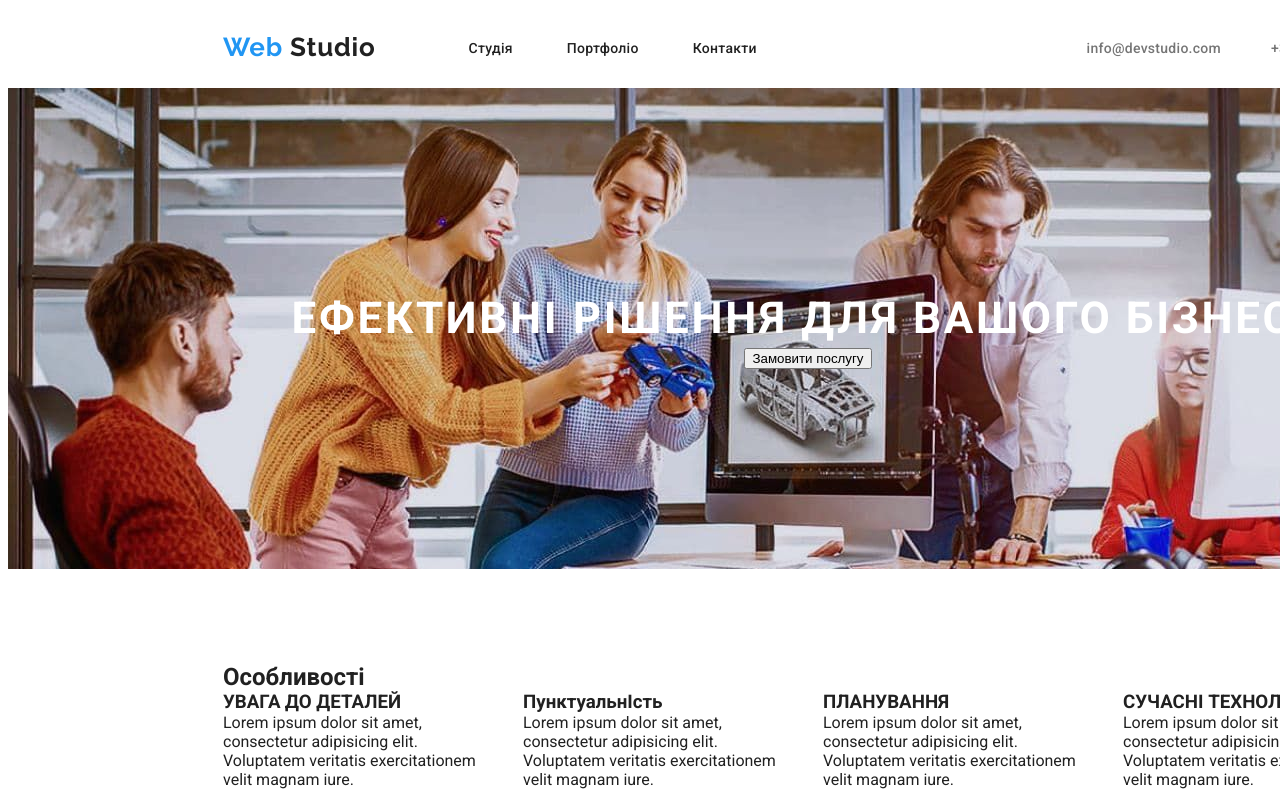
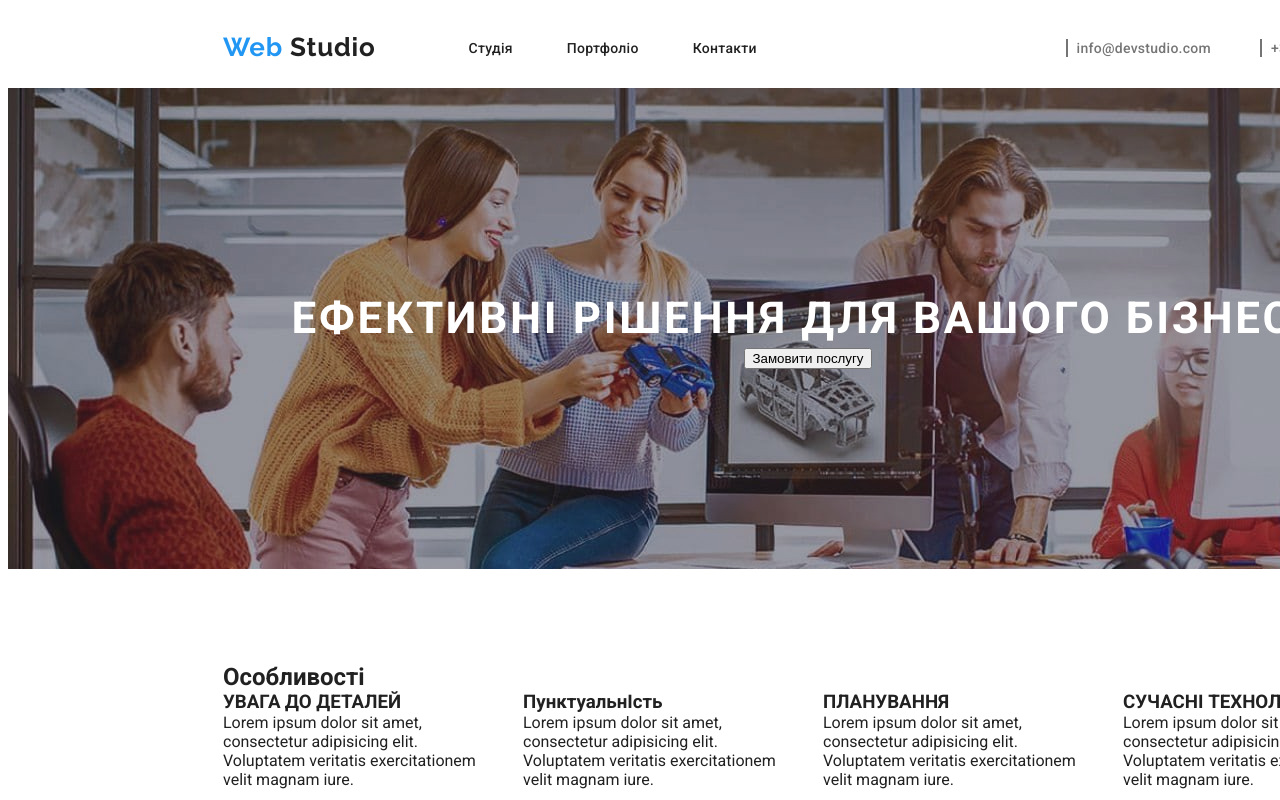
Before and after one commit to Veronika2007931/goiteens-hw-9, a plain HTML site: page index.html in a window 1280 px wide. Shown: the top 800 px of the page. Drawn offline with Linux system fonts and the light colour scheme.

Commit message:
Додає фото герою

```diff
--- a/index.html
+++ b/index.html
@@ -33,10 +33,11 @@
             </nav>
             <ul  class="contacts-list">
                 <li class="contact-item">
-                    <a class="contact-link" href="">info@devstudio.com</a>
+                     <a class="contact-link email" href="">info@devstudio.com</a>
+
                 </li>
                 <li class="contact-item">
-                    <a class="contact-link" href="">+38 096 111 11 11</a>
+                    <a class="contact-link number" href="">+38 096 111 11 11</a>
                 </li>
             </ul>
 
@@ -47,7 +48,7 @@
         <main>
             <!-- Секція герой -->
             <section class="section hero">
-            <div class="container" style="text-align: center;">
+            <div class="container" style="text-align:center">
                 <h1 class="hero-title">Ефективні рішення для вашого бізнесу</h1>
                 <button class="hero-button" type="button">Замовити послугу</button>
             </div>
--- a/style.css
+++ b/style.css
@@ -44,12 +44,14 @@ ul{
 
 }
 .container{
+
     width: 1200px;
    padding-left: 15px;
    padding-right: 15px;
 
     margin-left: auto;
    margin-right: auto;
+
 
 }
 /* Header */
@@ -108,6 +110,8 @@ color:var(--primary-text-color);
 
 }
 
+
+
 .nav-link:hover,
 .nav-link:focus,
 .contact-link:hover,
@@ -120,6 +124,7 @@ color:var(--primary-text-color);
     margin-left: auto;
 }
 
+
 .contact-item:not(:first-child){
    margin-left: 50px;
 }
@@ -128,14 +133,37 @@ color:var(--primary-text-color);
     color: var(--secondary-text-color);
 
 }
+.email::before{
+    content:"" ;
+    width: 16px;
+    height: 12px;
+    outline: 1px solid;
+    margin-right: 10px;
+    background-image: url(./images/vector/email.svg);
+    background-size: contain;
+}
+
+.number::before{
+    content:"" ;
+    width: 16px;
+    height: 12px;
+    outline: 1px solid;
+    margin-right: 10px;
+    background-image: url(./images/vector/phone.svg);
+}
+
 
 
 /* Hero section */
 .hero{
     padding-top: 200px;
     padding-bottom: 200px;
-    background-image: url(./images.hero/Img\ \(3\)\ \(1\).jpg);
-}
+    background-image:  linear-gradient(
+        0deg, rgba(47, 48, 58, 0.4),
+        rgba(47, 48, 58, 0.4)),
+        url(./images/images.hero/Img\ \(3\)\ \(1\).jpg);
+    background-size: center;
+    }
 section{
     width: 1600px;
     padding-top: 94px;
```
Also changed, not shown: images/images.hero/Img (3) (1).jpg (renamed from images.hero/Img (3) (1).jpg), images/vector/email.svg (added), images/vector/phone.svg (added), Без названия.htm (renamed from images/Без названия.htm).
